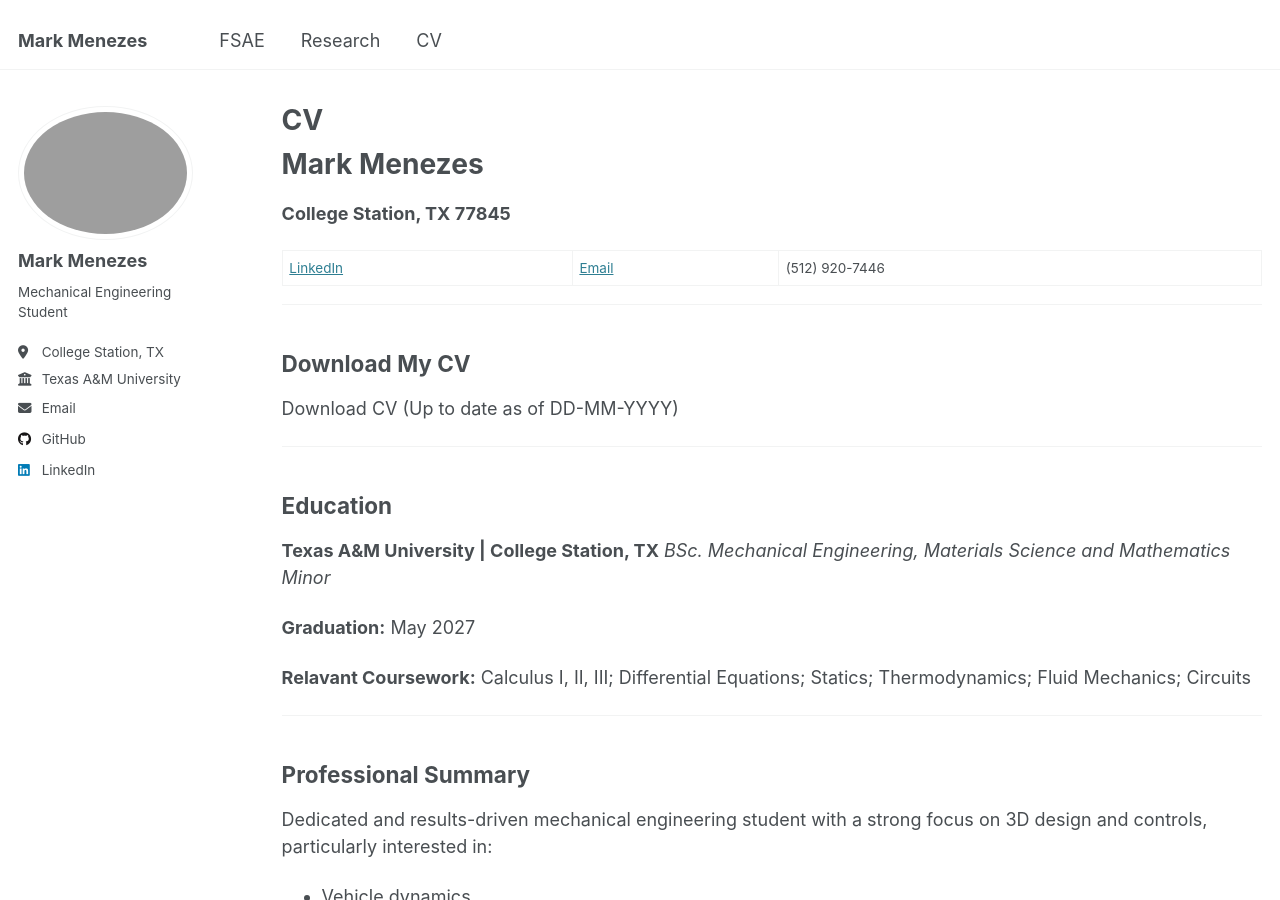
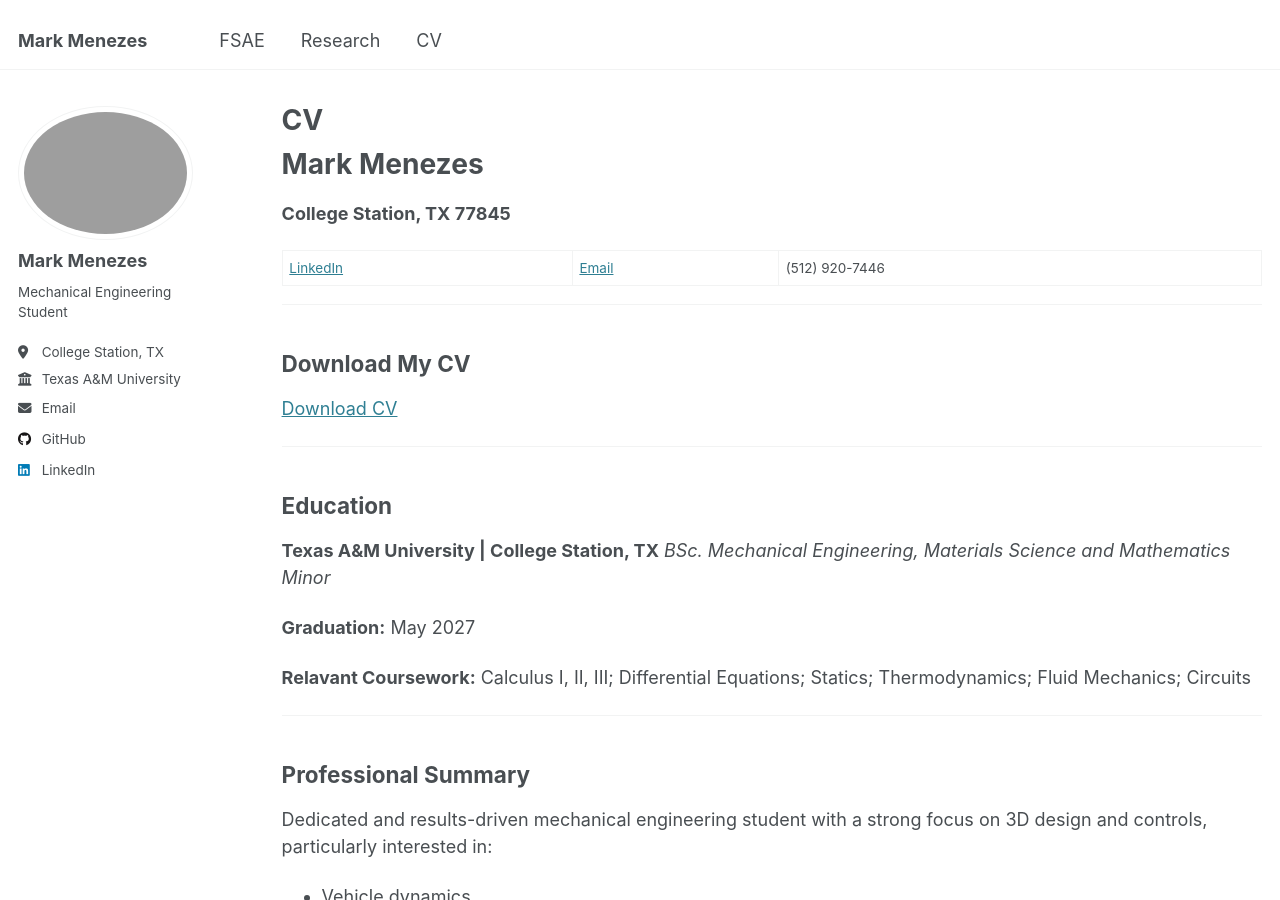
Before and after one commit to menezesmark/menezesmark.github.io, a Jekyll site: the page built from _pages/cv.md, in a window 1280 px wide and 900 px high. Built offline with Jekyll 4.4.1, drawn with Linux system fonts in a browser that asks for light colours.

```diff
--- a/_pages/cv.md
+++ b/_pages/cv.md
@@ -15,7 +15,7 @@ redirect_from:
 ---
 
 ## Download My CV
-Download CV (Up to date as of DD-MM-YYYY)
+[Download CV](Mark_Menezes_Resume.pdf)
 
 ---
 
```
